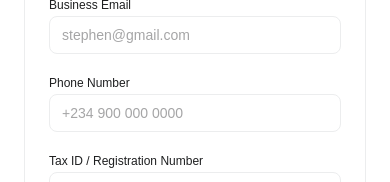
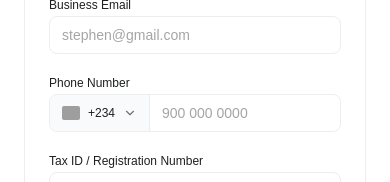
Before and after one commit to Kakka-tech/Monssel, a Next.js app: page /settings in a window 390 px wide. Shown: the part 313-495 px from the top of the page. Built offline with nearby package versions, Linux system fonts and the light colour scheme; grey boxes are pictures that could not be loaded.

Commit message:
feat(settings): add phone number input component and update settings form

```diff
--- a/next.config.ts
+++ b/next.config.ts
@@ -1,8 +1,19 @@
 import type { NextConfig } from "next";
 
 const nextConfig: NextConfig = {
-  /* config options here */
   reactCompiler: true,
+  images: {
+    remotePatterns: [
+      {
+        protocol: "https",
+        hostname: "flagcdn.com",
+      },
+      {
+        protocol: "https",
+        hostname: "purecatamphetamine.github.io",
+      },
+    ],
+  },
 };
 
 export default nextConfig;
--- a/package.json
+++ b/package.json
@@ -17,6 +17,7 @@
     "react": "19.2.3",
     "react-dom": "19.2.3",
     "react-icons": "^5.6.0",
+    "react-phone-number-input": "^3.4.16",
     "recharts": "^3.7.0"
   },
   "devDependencies": {
--- a/src/app/(app)/settings/components/BusinessInfoSection.tsx
+++ b/src/app/(app)/settings/components/BusinessInfoSection.tsx
@@ -1,10 +1,11 @@
 "use client";
 
 import { useState } from "react";
+import { User } from "lucide-react";
 import { BusinessInfo } from "../types";
-import { User } from "lucide-react";
 import SettingsSection from "./SettingsSection";
 import SettingsInput from "./SettingsInput";
+import PhoneInput from "./PhoneInput";
 import SaveBar from "./SaveBar";
 
 const DEFAULTS: BusinessInfo = {
@@ -48,12 +49,9 @@ export default function BusinessInfoSection() {
           onChange={set("businessEmail")}
           type="email"
         />
-        <SettingsInput
-          label="Phone Number"
-          placeholder="+234 900 000 0000"
+        <PhoneInput
           value={form.phoneNumber}
           onChange={set("phoneNumber")}
-          type="tel"
         />
         <SettingsInput
           label="Tax ID / Registration Number"
--- /dev/null
+++ b/src/app/(app)/settings/components/PhoneInput.tsx
@@ -0,0 +1,216 @@
+"use client";
+
+import { useState, useRef, useEffect, useMemo } from "react";
+import { ChevronDown, Search, X, Check } from "lucide-react";
+
+interface Country {
+  code: string;
+  name: string;
+  dial: string;
+}
+
+const COUNTRIES: Country[] = [
+  { code: "NG", name: "Nigeria", dial: "+234" },
+  { code: "US", name: "United States", dial: "+1" },
+  { code: "GB", name: "United Kingdom", dial: "+44" },
+  { code: "GH", name: "Ghana", dial: "+233" },
+  { code: "KE", name: "Kenya", dial: "+254" },
+  { code: "ZA", name: "South Africa", dial: "+27" },
+  { code: "EG", name: "Egypt", dial: "+20" },
+  { code: "ET", name: "Ethiopia", dial: "+251" },
+  { code: "TZ", name: "Tanzania", dial: "+255" },
+  { code: "UG", name: "Uganda", dial: "+256" },
+  { code: "SN", name: "Senegal", dial: "+221" },
+  { code: "CI", name: "Côte d'Ivoire", dial: "+225" },
+  { code: "CM", name: "Cameroon", dial: "+237" },
+  { code: "CA", name: "Canada", dial: "+1" },
+  { code: "AU", name: "Australia", dial: "+61" },
+  { code: "DE", name: "Germany", dial: "+49" },
+  { code: "FR", name: "France", dial: "+33" },
+  { code: "IN", name: "India", dial: "+91" },
+  { code: "CN", name: "China", dial: "+86" },
+  { code: "AE", name: "UAE", dial: "+971" },
+  { code: "SA", name: "Saudi Arabia", dial: "+966" },
+  { code: "BR", name: "Brazil", dial: "+55" },
+  { code: "MX", name: "Mexico", dial: "+52" },
+  { code: "JP", name: "Japan", dial: "+81" },
+  { code: "RU", name: "Russia", dial: "+7" },
+  { code: "PK", name: "Pakistan", dial: "+92" },
+  { code: "BD", name: "Bangladesh", dial: "+880" },
+  { code: "PH", name: "Philippines", dial: "+63" },
+  { code: "ID", name: "Indonesia", dial: "+62" },
+];
+
+function FlagImg({ code, size = 20 }: { code: string; size?: number }) {
+  const h = Math.round(size * 0.75);
+  return (
+    // eslint-disable-next-line @next/next/no-img-element
+    <img
+      src={`https://purecatamphetamine.github.io/country-flag-icons/3x2/${code.toUpperCase()}.svg`}
+      width={size}
+      height={h}
+      alt={`${code} flag`}
+      style={{
+        width: size,
+        height: h,
+        minWidth: size,
+        display: "inline-block",
+        borderRadius: 2,
+        objectFit: "cover",
+      }}
+    />
+  );
+}
+
+interface PhoneInputProps {
+  value: string;
+  onChange: (value: string) => void;
+}
+
+export default function PhoneInput({ value, onChange }: PhoneInputProps) {
+  const DEFAULT = COUNTRIES.find((c) => c.code === "NG")!;
+  const [selected, setSelected] = useState<Country>(DEFAULT);
+  const [open, setOpen] = useState(false);
+  const [search, setSearch] = useState("");
+  const dropdownRef = useRef<HTMLDivElement>(null);
+  const searchRef = useRef<HTMLInputElement>(null);
+
+  useEffect(() => {
+    const handler = (e: MouseEvent) => {
+      if (
+        dropdownRef.current &&
+        !dropdownRef.current.contains(e.target as Node)
+      ) {
+        setOpen(false);
+        setSearch("");
+      }
+    };
+    document.addEventListener("mousedown", handler);
+    return () => document.removeEventListener("mousedown", handler);
+  }, []);
+
+  useEffect(() => {
+    if (open) setTimeout(() => searchRef.current?.focus(), 50);
+  }, [open]);
+
+  const filtered = useMemo(
+    () =>
+      COUNTRIES.filter(
+        (c) =>
+          c.name.toLowerCase().includes(search.toLowerCase()) ||
+          c.dial.includes(search),
+      ),
+    [search],
+  );
+
+  const handleSelect = (country: Country) => {
+    setSelected(country);
+    setOpen(false);
+    setSearch("");
+  };
+
+  return (
+    <div className="space-y-1.5">
+      <label className="text-xs font-medium text-[#1E1F20]">Phone Number</label>
+
+      <div className="flex items-stretch border border-[#ECEDEE] rounded-lg focus-within:ring-2 focus-within:ring-gray-900/10 focus-within:border-[#0A0A0A]/50 transition bg-white">
+        <div ref={dropdownRef} className="relative shrink-0">
+          <button
+            type="button"
+            onClick={() => setOpen((o) => !o)}
+            aria-label="Select country code"
+            aria-expanded={open}
+            aria-haspopup="listbox"
+            className="flex items-center gap-2 px-3 py-2 h-full border-r border-[#ECEDEE] bg-gray-50 hover:bg-gray-100 transition-colors rounded-l-lg focus:outline-none"
+          >
+            <FlagImg code={selected.code} size={18} />
+            <span className="text-xs font-medium text-[#1E1F20]">
+              {selected.dial}
+            </span>
+            <ChevronDown
+              className={`w-3.5 h-3.5 text-[#707375] transition-transform duration-150 ${open ? "rotate-180" : ""}`}
+            />
+          </button>
+
+          {open && (
+            <div
+              role="listbox"
+              className="absolute top-[calc(100%+6px)] left-0 z-50 w-72 bg-white border border-[#ECEDEE] rounded-2xl shadow-xl overflow-hidden"
+            >
+              <div className="p-3 border-b border-[#ECEDEE]">
+                <div className="relative">
+                  <Search className="absolute left-3 top-1/2 -translate-y-1/2 w-3.5 h-3.5 text-[#707375]" />
+                  <input
+                    ref={searchRef}
+                    type="text"
+                    placeholder="Search country or code..."
+                    value={search}
+                    onChange={(e) => setSearch(e.target.value)}
+                    className="w-full pl-9 pr-8 py-2 text-xs border border-[#ECEDEE] rounded-lg focus:outline-none focus:ring-2 focus:ring-gray-900/10 focus:border-[#0A0A0A]/50 text-[#1E1F20] placeholder:text-[#1E1F20]/40 transition"
+                  />
+                  {search && (
+                    <button
+                      type="button"
+                      onClick={() => setSearch("")}
+                      className="absolute right-2.5 top-1/2 -translate-y-1/2 text-[#707375] hover:text-[#1E1F20] transition-colors"
+                      aria-label="Clear search"
+                    >
+                      <X className="w-3 h-3" />
+                    </button>
+                  )}
+                </div>
+              </div>
+
+              <ul className="max-h-56 overflow-y-auto py-1.5 space-y-0.5 px-1.5">
+                {filtered.length === 0 ?
+                  <li className="py-6 text-xs text-center text-[#707375]">
+                    No countries found
+                  </li>
+                : filtered.map((country) => {
+                    const isSelected =
+                      selected.code === country.code &&
+                      selected.dial === country.dial;
+                    return (
+                      <li key={`${country.code}-${country.dial}`}>
+                        <button
+                          type="button"
+                          role="option"
+                          aria-selected={isSelected}
+                          onClick={() => handleSelect(country)}
+                          className={`w-full flex items-center gap-3 px-3 py-2.5 rounded-lg text-sm transition-colors ${
+                            isSelected ?
+                              "bg-[#EFF6FF] text-[#155DFC]"
+                            : "hover:bg-gray-50 text-[#1E1F20]"
+                          }`}
+                        >
+                          <FlagImg code={country.code} size={20} />
+                          <span className="flex-1 text-left text-xs font-medium truncate">
+                            {country.name}
+                          </span>
+                          <span className="text-xs text-[#707375] shrink-0 tabular-nums">
+                            {country.dial}
+                          </span>
+                          {isSelected && (
+                            <Check className="w-3.5 h-3.5 text-[#155DFC] shrink-0" />
+                          )}
+                        </button>
+                      </li>
+                    );
+                  })
+                }
+              </ul>
+            </div>
+          )}
+        </div>
+
+        <input
+          type="tel"
+          placeholder="900 000 0000"
+          value={value}
+          onChange={(e) => onChange(e.target.value)}
+          className="flex-1 px-3 py-2 text-sm focus:outline-none text-[#1E1F20] placeholder:text-[#1E1F20]/40 bg-white rounded-r-lg min-w-0"
+        />
+      </div>
+    </div>
+  );
+}
```
Also changed, not shown: src/app/globals.css (line endings or trailing spaces), 1 other file (tests, documents, lock files or other folders).
